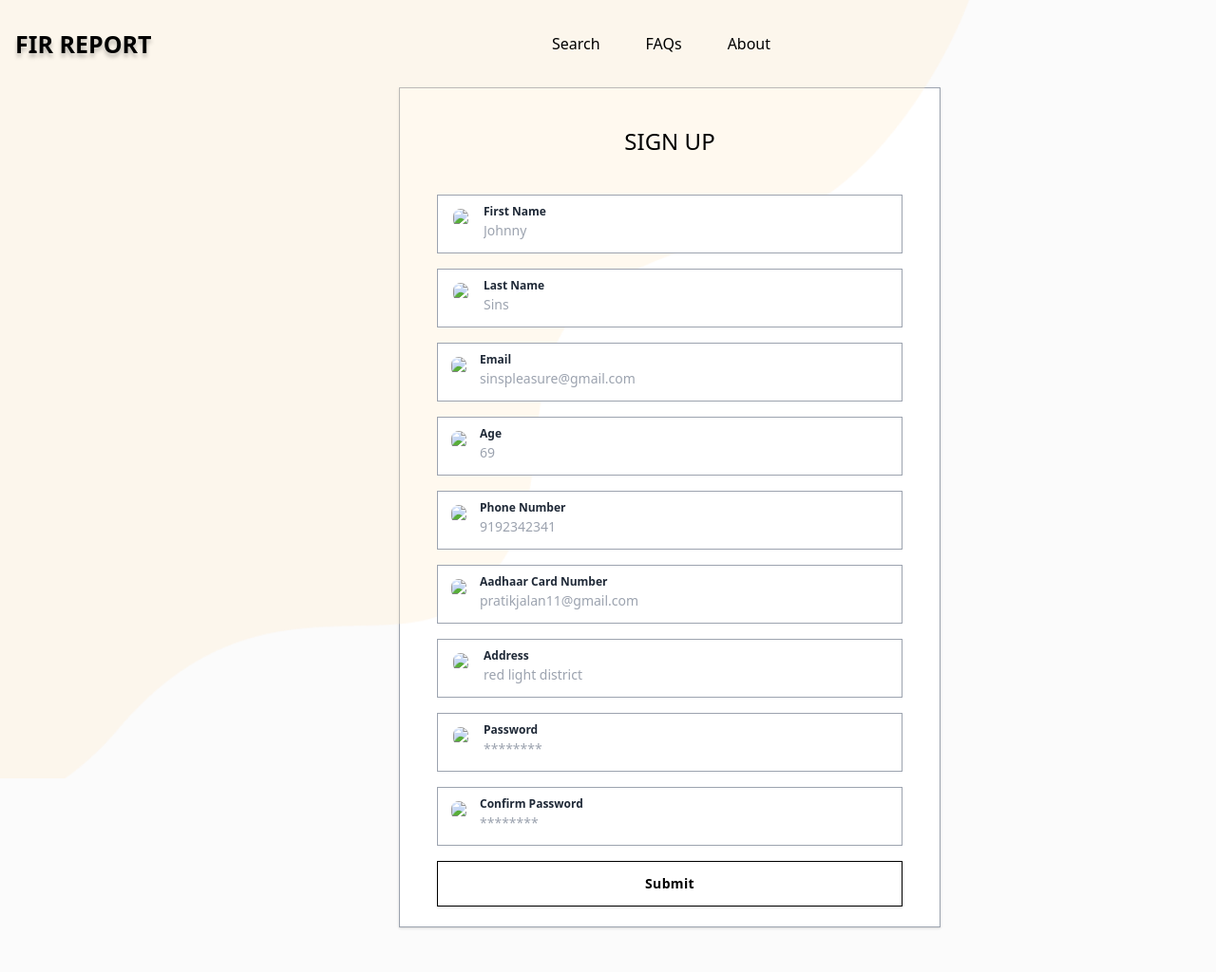
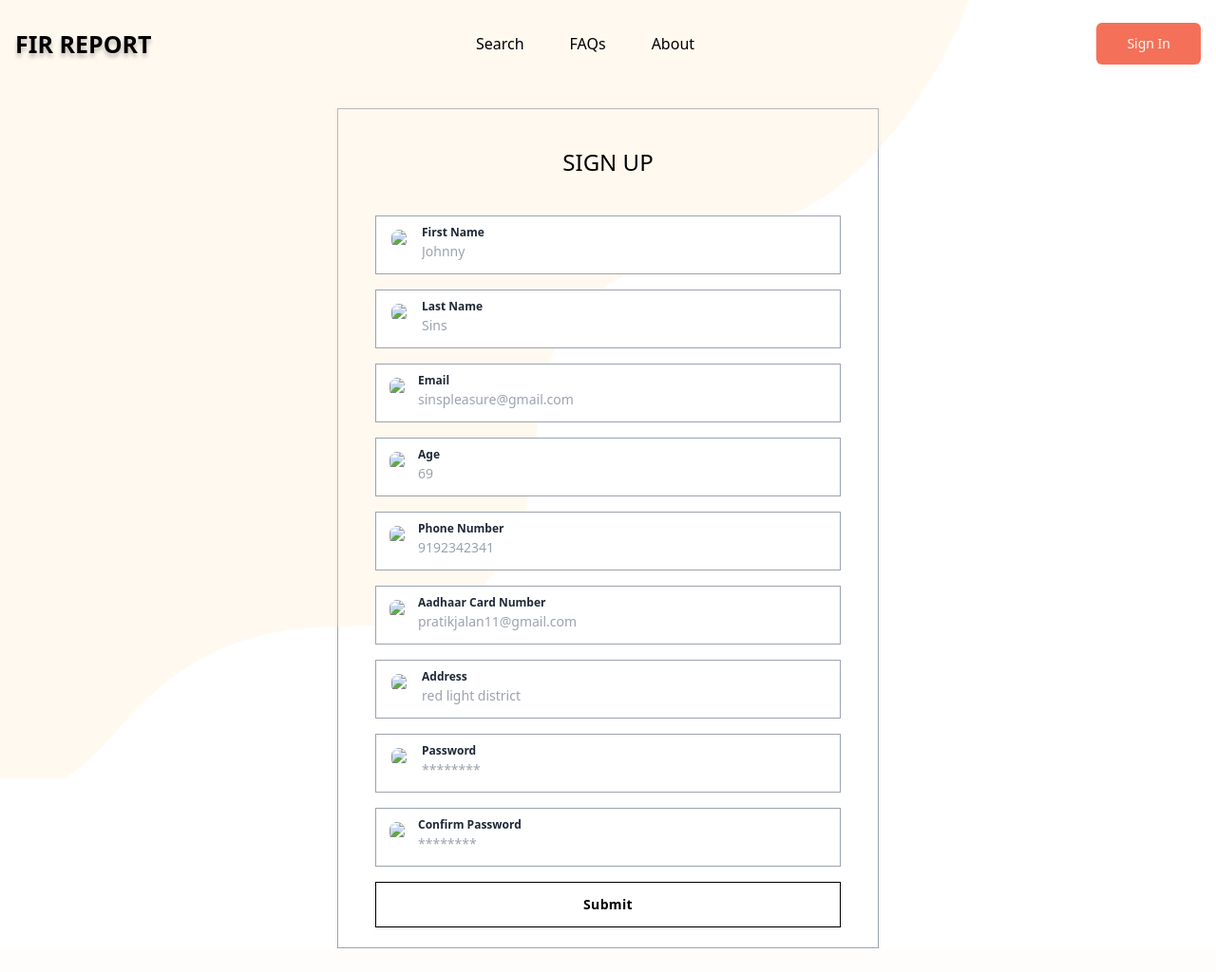
Before and after one commit to CommanderAstern/DBMS_RAP, a Django app: page /user/sign-up/ in a window 1280 px wide; the page is wider, and only the part inside the window is pictured. Shown: that part at 95% size. After the commit the page ends 999 px from the top of that part, so only its background shows below. Run offline with Django 4.2, Linux system fonts and the light colour scheme; some libraries are stand-ins or nearby versions.

Commit message:
Spacing Issues Fixed

```diff
--- a/templates/about/about.html
+++ b/templates/about/about.html
@@ -9,7 +9,7 @@
     <meta name="viewport" content="width=device-width, initial-scale=1" />
     <link rel="stylesheet" href="/static/styles.css" />
   </head>
-  <body class="main">
+  <body class="">
     <!-- backround image -->
     <section class="big-size">
       <nav class="flex justify-between p-6 px-4">
--- a/templates/authentication/sign-up.html
+++ b/templates/authentication/sign-up.html
@@ -11,7 +11,7 @@
     <link rel="stylesheet" href="/static/styles.css" />
 </head>
 
-<body class="main">
+<body class="">
     <!-- backround image -->
     <section class="big-size">
         <nav class="flex justify-between p-6 px-4">
@@ -41,11 +41,11 @@
             </div>
         </nav>
     </section>
-
-    <form method="POST" id="signup-form" class="signup-form" action="/user/sign-up/">
+    <div class="h-screen flex justify-center items-center mt-16">
+        <form method="POST" id="signup-form" class="signup-form items-center" action="/user/sign-up/">
             {% csrf_token %}
             <div class="inline-flex flex-col space-y-10 items-center justify-start p-10 bg-white shadow border border-gray-400 z-50"
-            style="width: 570px; height: 885px; margin-left: 420px;">
+                style="width: 570px; height: 885px;">
                 <p class="text-2xl uppercase z-50">Sign Up</p>
                 <div class="flex flex-col space-y-6 items-start justify-start z-50" style="width: 490px; height: 374px;">
                     <div class="flex flex-col space-y-4 items-start justify-start z-50"
@@ -235,7 +235,7 @@
                 </div>
             </div>
         </form>
-
+    </div>
 
 
     <div class="coolText"></div>
--- a/templates/faqs/faqs.html
+++ b/templates/faqs/faqs.html
@@ -11,7 +11,7 @@
   <link rel="stylesheet" href="/static/styles.css" />
 </head>
 
-<body class="main">
+<body class="">
   <!-- backround image -->
   <section class="big-size">
     <nav class="flex justify-between p-6 px-4">
--- a/templates/search/search.html
+++ b/templates/search/search.html
@@ -9,7 +9,7 @@
     <meta name="viewport" content="width=device-width, initial-scale=1" />
     <link rel="stylesheet" href="../../static/styles.css" />
   </head>
-  <body class="main">
+  <body class="">
     <!-- backround image -->
     <section class="big-size">
       <nav class="flex justify-between p-6 px-4">
```
Also changed, not shown: templates/authentication/sign-in.html (+5 -4 lines), db.sqlite3. Lines whose indentation alone changed are shown as unchanged.
